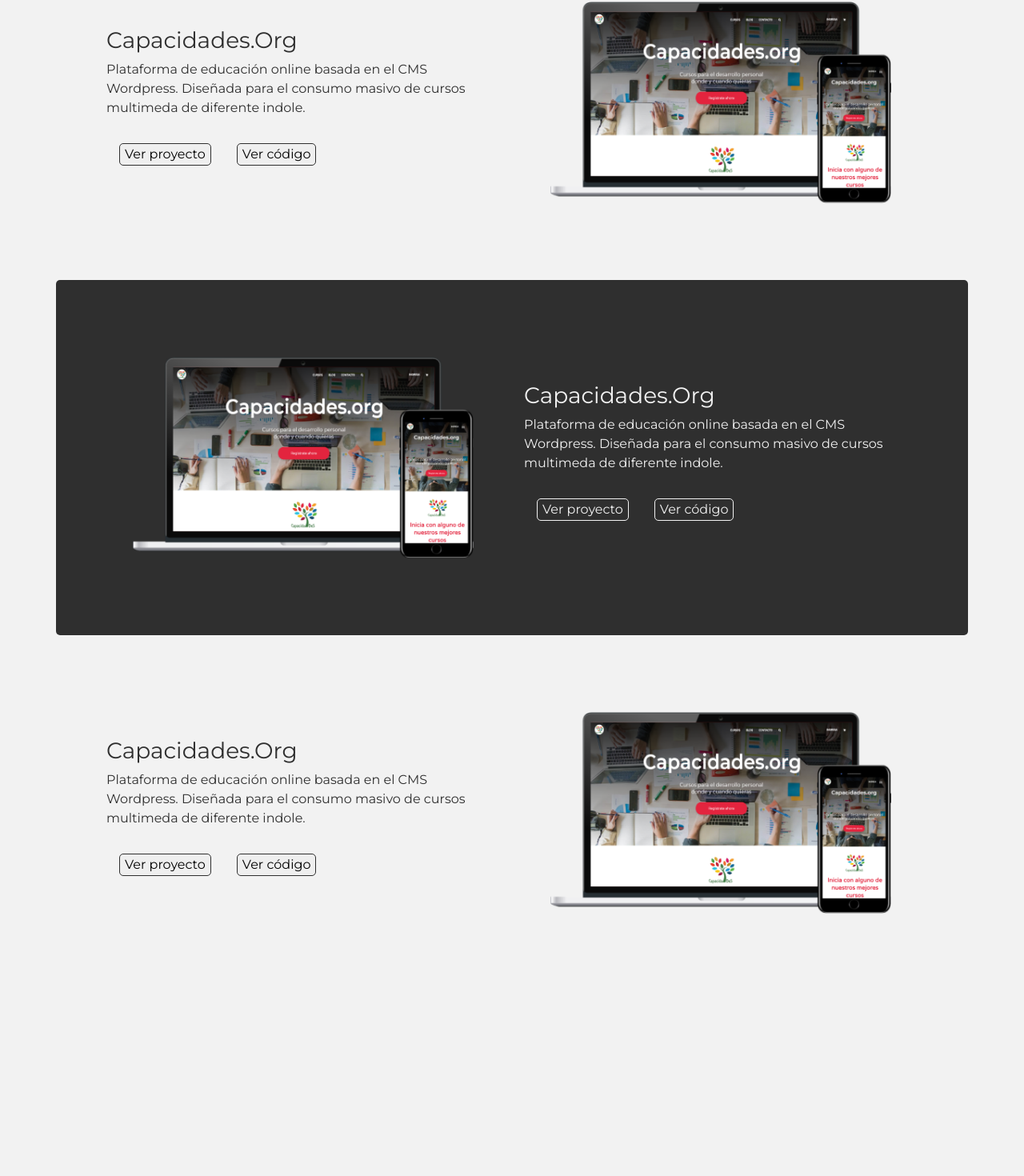
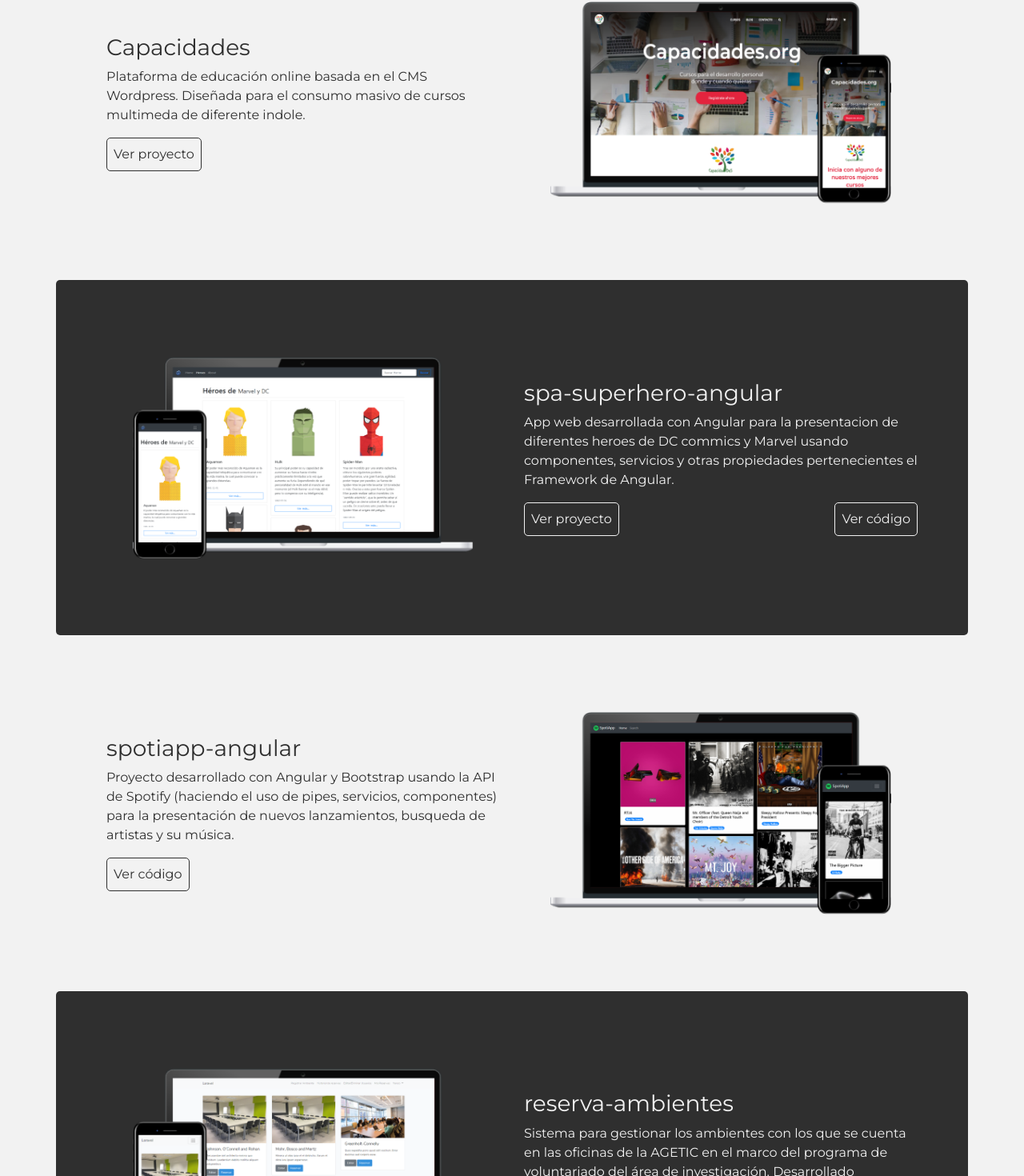
Before and after one commit to Fhranko/portafolio, an Angular app: page / in a window 1280 px wide. Shown: the part 1006-2476 px from the top of the page at 80% size. Before the commit the page ends 2244 px from the top, so only its background shows below. Built offline with nearby package versions, Linux system fonts and the light colour scheme; what ngx-typed-js would draw is missing.

Commit message:
Servicio de proyectos añadido y utilizado

```diff
--- a/src/app/components/home/home.component.html
+++ b/src/app/components/home/home.component.html
@@ -3,7 +3,14 @@
 <h2 class="custom-title text-center mt-5 ">Portafolio</h2>
 <hr class="subrayado mt-0">
 <div class="container">
-  <app-item-left-portfolio></app-item-left-portfolio>
-  <app-item-right-portfolio></app-item-right-portfolio>
-  <app-item-left-portfolio></app-item-left-portfolio>
+  <div *ngFor="let proyecto of proyectos">
+    <ng-container *ngIf="proyecto.posicion; else elseTemplate">
+      <app-item-left-portfolio [proyecto]="proyecto"></app-item-left-portfolio>
+    </ng-container>
+    <ng-template #elseTemplate>
+      <app-item-right-portfolio [proyecto]="proyecto"></app-item-right-portfolio>
+    </ng-template>
+
+
+  </div>
 </div>
--- a/src/app/components/home/home.component.ts
+++ b/src/app/components/home/home.component.ts
@@ -1,4 +1,5 @@
 import { Component, OnInit } from '@angular/core';
+import { ProyectosService, Proyecto } from '../../services/proyectos.service';
 
 @Component({
 	selector: 'app-home',
@@ -6,7 +7,11 @@
 	styleUrls: [ './home.component.css' ]
 })
 export class HomeComponent implements OnInit {
-	constructor() {}
+	proyectos: Proyecto[] = [];
+	constructor(private _proyectosService: ProyectosService) {}
 
-	ngOnInit() {}
+	ngOnInit() {
+		this.proyectos = this._proyectosService.getProyectos();
+		console.log(this.proyectos);
+	}
 }
--- a/src/app/components/item-left-portfolio/item-left-portfolio.component.css
+++ b/src/app/components/item-left-portfolio/item-left-portfolio.component.css
@@ -1,11 +1,17 @@
 .portfolio-item {
 	color: #2f2f2f;
+	/* background-color: #2f2f2f; */
+	border-radius: 5px;
 }
 
 .porfolio-button {
-	margin: 1rem;
+	padding: 0.5rem;
+	/* margin: 1rem; */
 	border-radius: 5px;
 	border: 1px solid #2f2f2f;
+	background-color: transparent;
+	color: #2f2f2f;
+	text-decoration: none;
 }
 
 .porfolio-button:hover {
--- a/src/app/components/item-left-portfolio/item-left-portfolio.component.html
+++ b/src/app/components/item-left-portfolio/item-left-portfolio.component.html
@@ -1,20 +1,17 @@
 <div class="portfolio-item row py-5 p-md-5">
   <div class="d-flex flex-column flex-md-row justify-content-md-between">
     <div class="col-md-6 text-center text-md-left d-flex flex-column justify-content-center">
-      <h3 class="portfolio-title">Capacidades.Org</h3>
-      <p class="portfolio-text">Plataforma de educación online basada en el CMS Wordpress. Diseñada para el consumo
-        masivo de cursos multimeda de diferente indole.</p>
-      <div class="portfolio-buttons">
-        <button class="porfolio-button">
-          Ver proyecto
-        </button>
-        <button class="porfolio-button">
-          Ver código
-        </button>
+      <h3 class="portfolio-title">{{proyecto.titulo}}</h3>
+      <p class="portfolio-text">{{proyecto.descripcion}}</p>
+      <div class="portfolio-buttons d-flex justify-content-around justify-content-md-between">
+        <a class="porfolio-button" href={{proyecto.proyecto}} target="_blank" *ngIf="proyecto.proyecto !== '' ">Ver
+          proyecto</a>
+        <a class="porfolio-button" href={{proyecto.codigo}} target="_blank" *ngIf="proyecto.codigo !== '' ">Ver
+          código</a>
       </div>
     </div>
     <div class="col-md-6 p-5">
-      <img class="img-fluid" src="./assets/img/capacidades.png" alt="">
+      <img class="img-fluid" src={{proyecto.img}} alt="">
     </div>
   </div>
 </div>
--- a/src/app/components/item-left-portfolio/item-left-portfolio.component.ts
+++ b/src/app/components/item-left-portfolio/item-left-portfolio.component.ts
@@ -1,15 +1,13 @@
-import { Component, OnInit } from '@angular/core';
+import { Component, OnInit, Input } from '@angular/core';
 
 @Component({
-  selector: 'app-item-left-portfolio',
-  templateUrl: './item-left-portfolio.component.html',
-  styleUrls: ['./item-left-portfolio.component.css']
+	selector: 'app-item-left-portfolio',
+	templateUrl: './item-left-portfolio.component.html',
+	styleUrls: [ './item-left-portfolio.component.css' ]
 })
 export class ItemLeftPortfolioComponent implements OnInit {
+	@Input() proyecto: any = {};
+	constructor() {}
 
-  constructor() { }
-
-  ngOnInit(): void {
-  }
-
+	ngOnInit(): void {}
 }
--- a/src/app/components/item-right-portfolio/item-right-portfolio.component.css
+++ b/src/app/components/item-right-portfolio/item-right-portfolio.component.css
@@ -5,11 +5,13 @@
 }
 
 .porfolio-button {
-	margin: 1rem;
+	padding: 0.5rem;
+	/* margin: 1rem; */
 	border-radius: 5px;
 	border: 1px solid #f2f2f2;
 	background-color: transparent;
 	color: #f2f2f2;
+	text-decoration: none;
 }
 
 .porfolio-button:hover {
--- a/src/app/components/item-right-portfolio/item-right-portfolio.component.html
+++ b/src/app/components/item-right-portfolio/item-right-portfolio.component.html
@@ -1,19 +1,16 @@
 <div class="portfolio-item row py-5 p-md-5">
   <div class="d-flex flex-column flex-md-row justify-content-md-between">
     <div class="col-md-6 p-5">
-      <img class="img-fluid" src="./assets/img/capacidades.png" alt="">
+      <img class="img-fluid" src={{proyecto.img}} alt="">
     </div>
     <div class="col-md-6 text-center text-md-left d-flex flex-column justify-content-center">
-      <h3 class="portfolio-title">Capacidades.Org</h3>
-      <p class="portfolio-text">Plataforma de educación online basada en el CMS Wordpress. Diseñada para el consumo
-        masivo de cursos multimeda de diferente indole.</p>
-      <div class="portfolio-buttons">
-        <button class="porfolio-button">
-          Ver proyecto
-        </button>
-        <button class="porfolio-button">
-          Ver código
-        </button>
+      <h3 class="portfolio-title">{{proyecto.titulo}}</h3>
+      <p class="portfolio-text">{{proyecto.descripcion}}</p>
+      <div class="portfolio-buttons d-flex justify-content-around justify-content-md-between">
+        <a class="porfolio-button" href={{proyecto.proyecto}} target="_blank" *ngIf="proyecto.proyecto !== '' ">Ver
+          proyecto</a>
+        <a class="porfolio-button" href={{proyecto.codigo}} target="_blank" rel="noopener noreferrer"
+          *ngIf="proyecto.codigo !== '' ">Ver código</a>
       </div>
     </div>
   </div>
--- a/src/app/components/item-right-portfolio/item-right-portfolio.component.ts
+++ b/src/app/components/item-right-portfolio/item-right-portfolio.component.ts
@@ -1,15 +1,13 @@
-import { Component, OnInit } from '@angular/core';
+import { Component, OnInit, Input } from '@angular/core';
 
 @Component({
-  selector: 'app-item-right-portfolio',
-  templateUrl: './item-right-portfolio.component.html',
-  styleUrls: ['./item-right-portfolio.component.css']
+	selector: 'app-item-right-portfolio',
+	templateUrl: './item-right-portfolio.component.html',
+	styleUrls: [ './item-right-portfolio.component.css' ]
 })
 export class ItemRightPortfolioComponent implements OnInit {
+	@Input() proyecto: any = {};
+	constructor() {}
 
-  constructor() { }
-
-  ngOnInit(): void {
-  }
-
+	ngOnInit(): void {}
 }
--- a/src/app/components/navbar/navbar.component.css
+++ b/src/app/components/navbar/navbar.component.css
@@ -5,7 +5,6 @@
 
 .custom-navbar-dark {
 	background-color: #2f2f2f;
-	color: #f2f2f2;
 }
 
 .custom-link:hover {
--- /dev/null
+++ b/src/app/services/proyectos.service.ts
@@ -0,0 +1,70 @@
+import { Injectable } from '@angular/core';
+
+@Injectable({
+	providedIn: 'root'
+})
+export class ProyectosService {
+	private proyectos: Proyecto[] = [
+		{
+			titulo: 'Capacidades',
+			descripcion:
+				'Plataforma de educación online basada en el CMS Wordpress. Diseñada para el consumo masivo de cursos multimeda de diferente indole.',
+			proyecto: 'https://capacidades.org/',
+			codigo: '',
+			img: 'assets/img/capacidades.png',
+			posicion: true
+		},
+		{
+			titulo: 'spa-superhero-angular',
+			descripcion:
+				'App web desarrollada con Angular para la presentacion de diferentes heroes de DC commics y Marvel usando componentes, servicios y otras propiedades pertenecientes el Framework de Angular.',
+			proyecto: 'https://fhranko.github.io/spa-superhero-angular/',
+			codigo: 'https://github.com/Fhranko/spa-superhero-angular',
+			img: 'assets/img/heroes-app.png',
+			posicion: false
+		},
+		{
+			titulo: 'spotiapp-angular',
+			descripcion:
+				'Proyecto desarrollado con Angular y Bootstrap usando la API de Spotify (haciendo el uso de pipes, servicios, componentes) para la presentación de nuevos lanzamientos, busqueda de artistas y su música.',
+			proyecto: '',
+			codigo: 'https://github.com/Fhranko/spotiapp-angular',
+			img: 'assets/img/spotify-app.png',
+			posicion: true
+		},
+		{
+			titulo: 'reserva-ambientes',
+			descripcion:
+				'Sistema para gestionar los ambientes con los que se cuenta en las oficinas de la AGETIC en el marco del programa de voluntariado del área de investigación. Desarrollado principalmente con el framework Laravel.',
+			proyecto: '',
+			codigo: 'https://github.com/Fhranko/reserva-ambientes',
+			img: 'assets/img/reserva-ambientes.png',
+			posicion: false
+		},
+		{
+			titulo: 'chicas-waskiris',
+			descripcion:
+				'Diseñado para ser un proyecto final y cimentar los conocimientos del taller de “HTML y Css” taller desarrollado por mi persona, en el marco del proyecto de "Chicas Waskiris" de la AGETIC.',
+			proyecto: 'https://fhranko.github.io/proyecto-chicas-waskiris/',
+			codigo: 'https://github.com/Fhranko/proyecto-chicas-waskiris',
+			img: 'assets/img/wasquiris.png',
+			posicion: true
+		}
+	];
+
+	constructor() {
+		console.log('Servicio listo para usarse');
+	}
+	getProyectos(): Proyecto[] {
+		return this.proyectos;
+	}
+}
+
+export interface Proyecto {
+	titulo: string;
+	descripcion: string;
+	proyecto: string;
+	codigo: string;
+	img: string;
+	posicion: boolean;
+}
```
Also changed, not shown: 2 other files (tests, documents, lock files or other folders).
